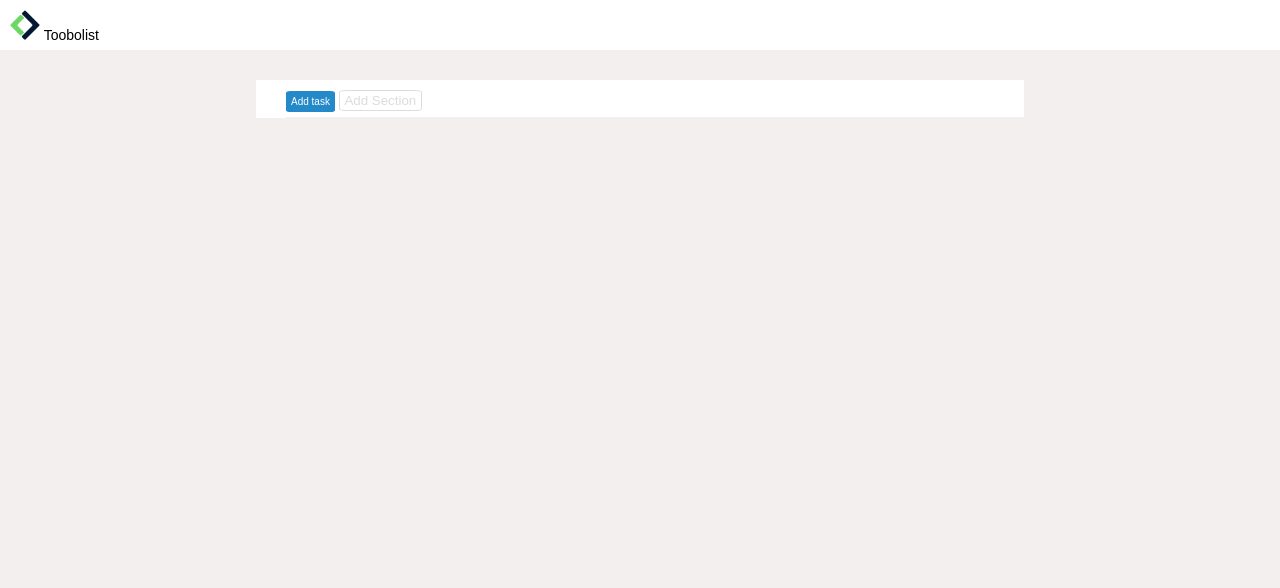
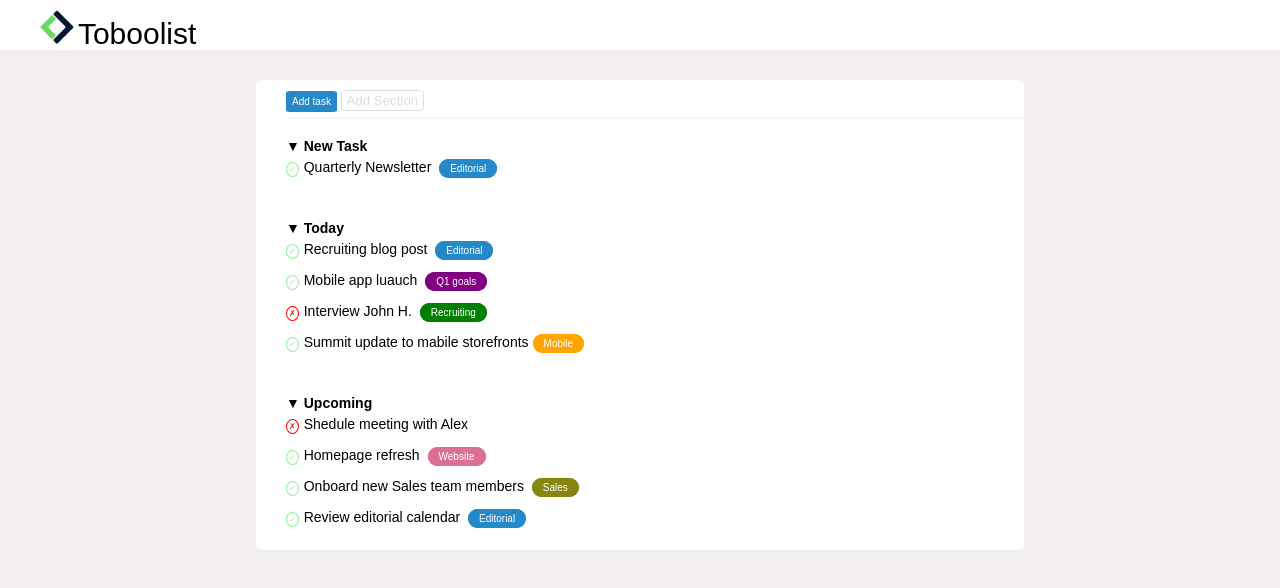
Before and after one commit to aurorapuli/html-css-toboolist, a plain HTML site: page index.html in a window 1280 px wide. Drawn offline with Linux system fonts and the light colour scheme.

Commit message:
conclusione esercizio

```diff
--- a/css/style.css
+++ b/css/style.css
@@ -15,12 +15,23 @@ body{
 
 /* stile header */
 header{
-    padding: 10px;
-    height: 30px;
+    height: 50px;
     background-color:white;
+  }
+
+ .logo{
+         vertical-align: middle;
+         padding-left: 40px;
     }
+
 .img_logo{
-    width: 30px;
+    width: 34px;
+    padding-top: 10px;
+}
+
+.text_logo{
+
+    font-size: 30px;
 }
 
 
@@ -29,10 +40,15 @@ main{
     width: 60%;
     margin: 30px auto;
     background-color: white;
+    border-radius: 1%;
 }
 .container{
-    margin-left: 30px;
+  padding-left: 30px;
+
 }
+
+
+/* stile prima sezione */
 
 .add_section{
     padding-top: 10px;
@@ -41,12 +57,16 @@ main{
 }
 .add_section button{
     font-size: 10px;
-    padding: 4px;
+    padding-left: 5px;
+    padding-right: 5px;
+    padding-top: 4px;
+    padding-bottom: 4px;
     border: 1px solid rgb(36, 137, 200);
     border-radius: 10%;
     background-color:rgb(36, 137, 200) ;
     color: white;
     text-align: center;
+
 }
 
 .add_section input{
@@ -57,3 +77,130 @@ main{
     text-align: center;
     padding: 2px;
 }
+
+/* stile seconda sezione */
+.list{
+    margin-top: 20px;
+    padding-bottom: 15px;
+}
+
+.text_list::before{
+    content:'\2713' ;
+    color: lightgreen;
+    border: 1px solid lightgreen;
+    font-size: 8px;
+    border-radius: 50%;
+    padding: 2px;
+    margin-right: 5px;
+
+}
+
+.text_list{
+    padding-top: 5px;
+    padding-bottom: 10px;
+}
+
+.text_list_wrong::before{
+    content: '\2717';
+    color: red;
+    border: 1px solid red;
+    font-size: 8px;
+    border-radius: 50%;
+    padding: 2px;
+    margin-right: 5px;
+}
+
+.text_list_wrong{
+    padding-top: 5px;
+    padding-bottom: 10px;
+
+
+}
+.editorial{
+    color: white;
+    font-size: 10px;
+    background-color:rgb(36, 137, 200)  ;
+    border: 1px solid rgb(36, 137, 200) ;
+    border-radius: 12px;
+    padding-top: 3px;
+    padding-bottom: 3px;
+    padding-left: 10px;
+    padding-right: 10px;
+    text-align: center;
+    margin-left: 4px;
+}
+
+.q1_goals{
+    color:white;
+    font-size: 10px;
+    background-color:purple ;
+    border: 1px solid purple ;
+    border-radius: 12px;
+    padding-top: 3px;
+    padding-bottom: 3px;
+    padding-left: 10px;
+    padding-right: 10px;
+    text-align: center;
+    margin-left: 4px;
+
+}
+
+.recruiting{
+    color:white;
+    font-size: 10px;
+    background-color:green ;
+    border: 1px solid green ;
+    border-radius: 12px;
+    padding-top: 3px;
+    padding-bottom: 3px;
+    padding-left: 10px;
+    padding-right: 10px;
+    text-align: center;
+    margin-left: 4px;
+
+}
+
+.mobile{
+    color:white;
+    font-size: 10px;
+    background-color:orange ;
+    border: 1px solid orange ;
+    border-radius: 12px;
+    padding-top: 3px;
+    padding-bottom: 3px;
+    padding-left: 10px;
+    padding-right: 10px;
+    text-align: center;
+    margin-left: 4px;
+
+}
+
+.website{
+    color:white;
+    font-size: 10px;
+    background-color:palevioletred ;
+    border: 1px solid palevioletred ;
+    border-radius: 12px;
+    padding-top: 3px;
+    padding-bottom: 3px;
+    padding-left: 10px;
+    padding-right: 10px;
+    text-align: center;
+    margin-left: 4px;
+
+}
+
+.sales{
+    color:white;
+    font-size: 10px;
+    background-color:rgb(135, 135, 16) ;
+    border: 1px solid rgb(135, 135, 16)  ;
+    border-radius: 12px;
+    padding-top: 3px;
+    padding-bottom: 3px;
+    padding-left: 10px;
+    padding-right: 10px;
+    text-align: center;
+    margin-left: 4px;
+
+}
--- a/index.html
+++ b/index.html
@@ -10,8 +10,8 @@
     <!-- sezione header -->
     <header>
         <div class="logo">
-            <img class="img_logo" src="img/Logo.png" alt="Logo_Toobolist">
-            <span class="text_logo">Toobolist</span>
+            <img class="img_logo" src="img/Logo.png" alt="Logo_Toboolist">
+            <span class="text_logo">Toboolist</span>
         </div>
 
     </header>
@@ -27,6 +27,27 @@
                 <input type="text" value="Add Section" >
              </section>
 
+             <!-- seconda sezione -->
+             <section class="list">
+                <h4>▼ New Task</h4>
+                <div class="text_list">Quarterly Newsletter <span class="editorial">Editorial</span></div>
+            </section>
+
+            <section class="list">
+                <h4>▼ Today</h4>
+                <div class="text_list">Recruiting blog post <span class="editorial">Editorial</span></div>
+                <div class="text_list">Mobile app luauch <span class="q1_goals">Q1 goals</span></div>
+                <div class="text_list_wrong">Interview John H. <span class="recruiting">Recruiting</span></div>
+                <div class="text_list">Summit update to mabile storefronts<span class="mobile">Mobile</span></div>
+            </section>
+
+            <section class="list">
+                <h4>▼ Upcoming</h4>
+                <div class="text_list_wrong">Shedule meeting with Alex</div>
+                <div class="text_list">Homepage refresh <span class="website">Website</span></div>
+                <div class="text_list">Onboard new Sales team members <span class="sales">Sales</span></div>
+                <div class="text_list">Review editorial calendar <span class="editorial">Editorial</span></div>
+            </section>
         </div>
 
 
```
